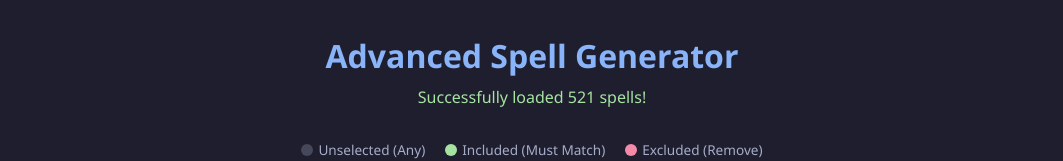
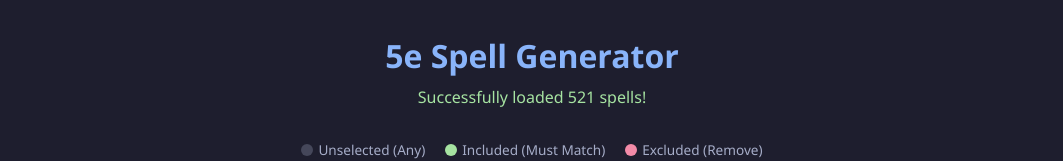
Before and after one commit to JosiahKowalski/5eSpellGenerator, a plain HTML site: page index.html in a window 1280 px wide. Shown: the top 161 px of the page, without its empty margins (108-1171 px from the left). Drawn offline with nearby package versions, Linux system fonts and the light colour scheme.

Commit message:
Update index.html

```diff
--- a/index.html
+++ b/index.html
@@ -2,7 +2,7 @@
 <head>
     <meta charset="UTF-8">
     <meta name="viewport" content="width=device-width, initial-scale=1.0">
-    <title>Advanced Spell Generator</title>
+    <title>5e Spell Generator</title>
     <!-- Using PapaParse to safely read the CSV -->
     <script src="https://cdnjs.cloudflare.com/ajax/libs/PapaParse/5.4.1/papaparse.min.js"></script>
     <style>
@@ -161,7 +161,7 @@
 </head>
 <body>
 
-    <h1>Advanced Spell Generator</h1>
+    <h1>5e Spell Generator</h1>
     <div class="status-area">
         <div id="status-text" style="color: var(--text-muted);">Attempting to load Spells.csv...</div>
         <div id="file-input-container">
@@ -421,6 +421,7 @@
                                     <strong>Source:</strong> ${spell.Source || 'None'} &nbsp;|&nbsp;
                                     <strong>School:</strong> ${spell.School || 'None'} &nbsp;|&nbsp;
                                     <strong>Classes:</strong> ${spell.Classes || 'None'}
+                                    ${spell['Optional/Variant Classes'] ? ` <span style="opacity:0.7">(${spell['Optional/Variant Classes']})</span>` : ''}
                                 </div>
                             </div>
                         `;
```
